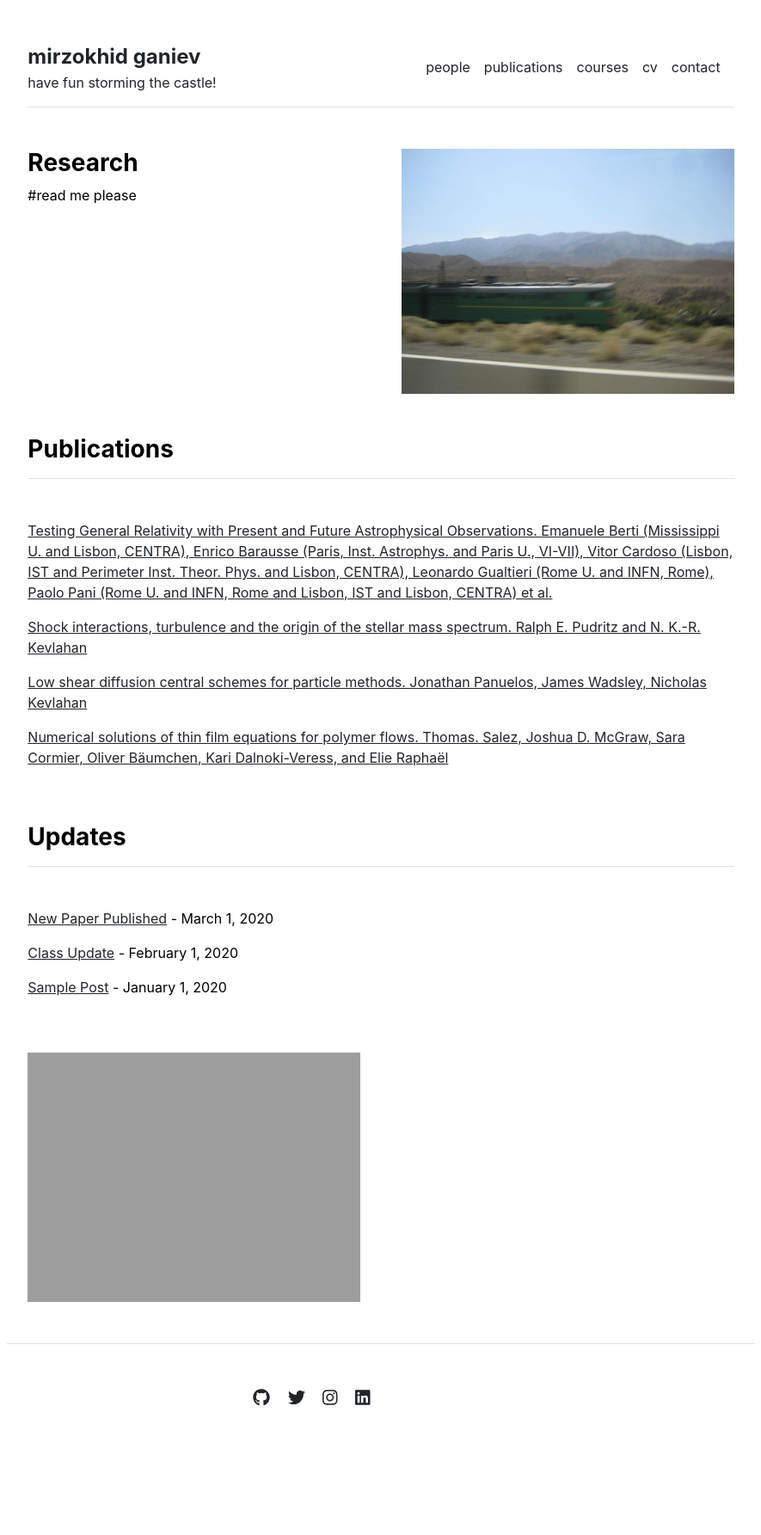
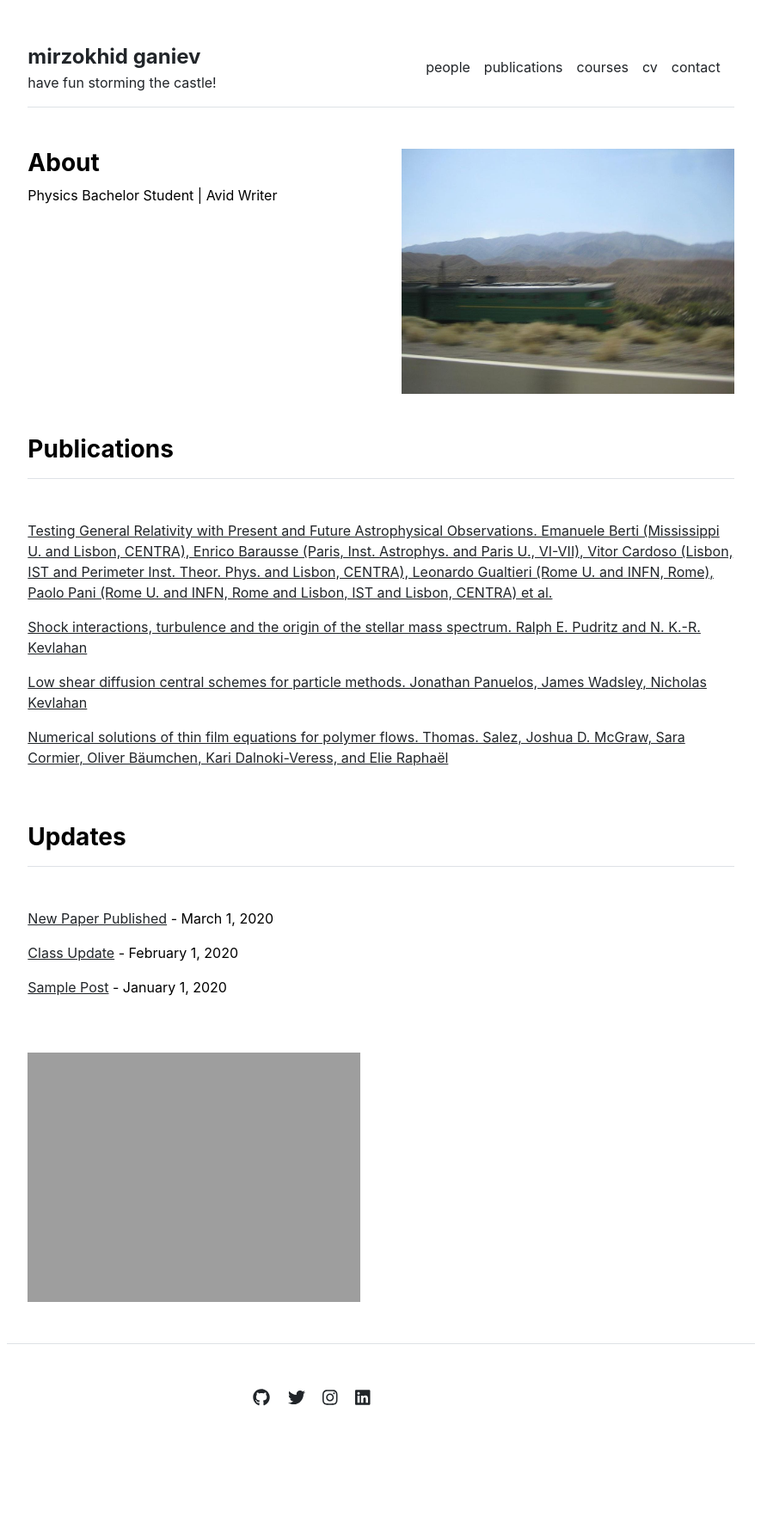
Before and after one commit to Mirzokhid/mirzokhid.github.io, a Jekyll site: the page built from README.md, in a window 1280 px wide. Shown: the whole page at 86% size, without its empty margins (197-1082 px from the left). Built offline with Jekyll 4.4.1, drawn with Linux system fonts in a browser that asks for light colours; our own code applies the rules of GitHub Pages for plain Markdown files.

Commit message:
Update home.html

```diff
--- a/_layouts/home.html
+++ b/_layouts/home.html
@@ -4,8 +4,8 @@
 
 <div class="row g-5 mb-5">
   <div class="col-md-6">
-    <h3 class="fw-bold">Research</h3>
-    {{ content }}
+    <h3 class="fw-bold">About</h3>
+    Physics Bachelor Student | Avid Writer
   </div>
   <div class="col-md-6">
     <img src="{{ site.github.url }}/assets/img/trains_main.jpg" alt="Home" width="100%">
```
